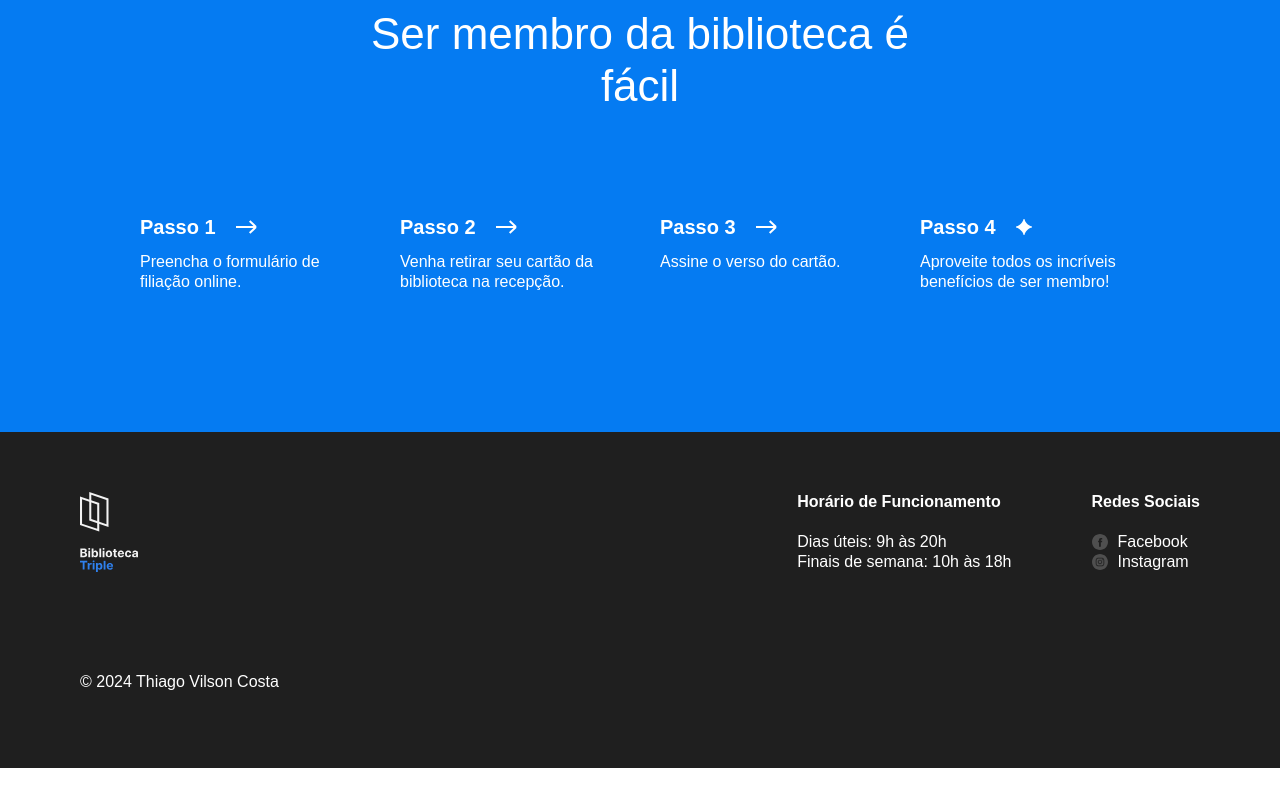
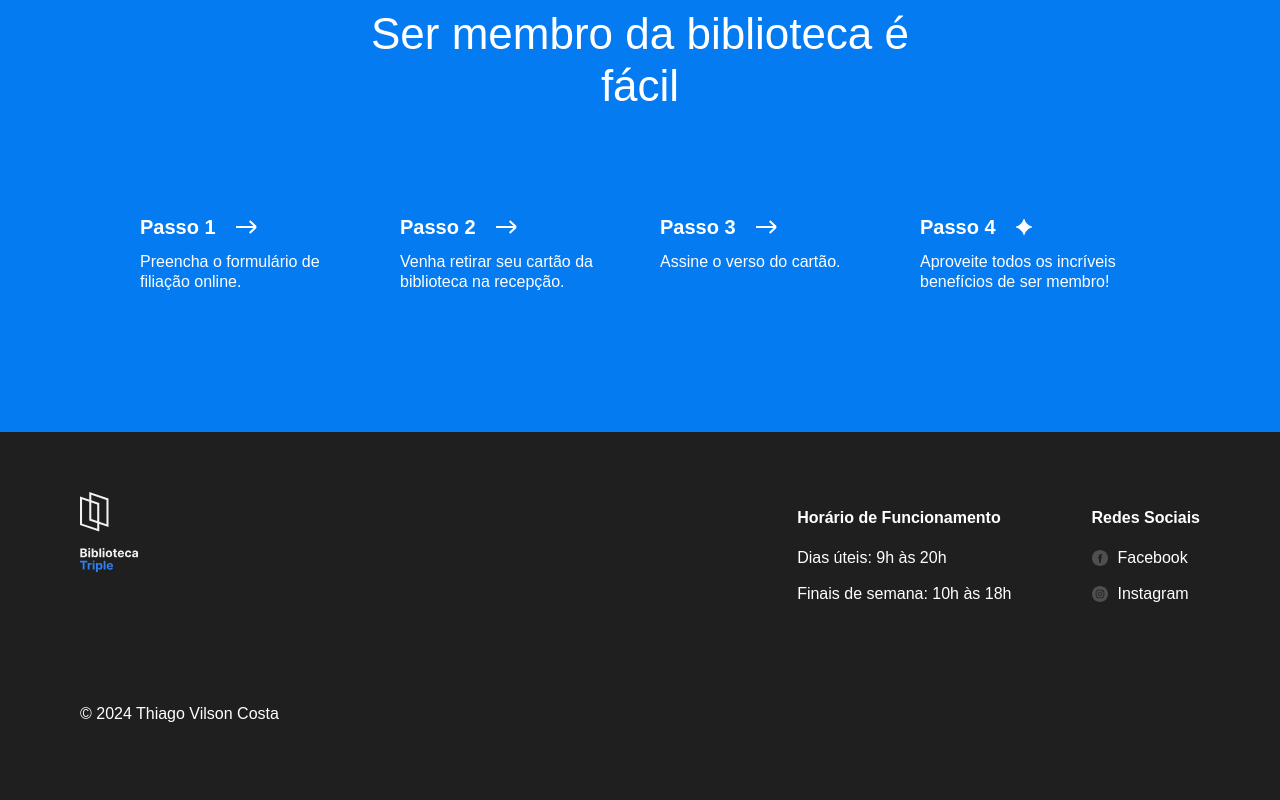
Before and after one commit to Thiagovc/web_project_library, a plain HTML site: page index.html in a window 1280 px wide. Shown: the part 3082-3882 px from the top of the page. Before the commit the page ends 3850 px from the top, so only its background shows below. Drawn offline with Linux system fonts and the light colour scheme.

Commit message:
Correção BEM

```diff
--- a/index.html
+++ b/index.html
@@ -274,21 +274,21 @@
       </main>
       <footer class="footer" id="contacts">
         <div class="footer__columns">
-          <div class="footer__columns">
+          <div class="footer__column">
             <img
               src="./images/logo_white.svg"
               alt="Imagem logo"
               class="footer__logo"
             />
           </div>
-          <div class="footer__columns footer__column_content_hours">
+          <div class="footer__column footer__column_content_hours">
             <h3 class="footer__column-heading">Horário de Funcionamento</h3>
             <ul class="footer__list">
               <li class="footer__list-item">Dias úteis: 9h às 20h</li>
               <li class="footer__list-item">Finais de semana: 10h às 18h</li>
             </ul>
           </div>
-          <div class="footer__columns footer__column_content_social">
+          <div class="footer__column footer__column_content_social">
             <h3 class="footer__column-heading">Redes Sociais</h3>
             <ul class="footer__list">
               <li class="footer__list-item">
--- a/styles/style.css
+++ b/styles/style.css
@@ -367,7 +367,7 @@ ul {
 
 .footer__column-heading {
   font-size: 16px;
-  margin: 0;
+  margin-bottom: 20px;
 }
 
 .footer__list {
@@ -375,10 +375,12 @@ ul {
   list-style-type: none;
   padding: 0;
   margin: 0;
+  gap: 16px;
 }
 
 .footer__list-item {
   font-size: 16px;
+  margin-top: 16px;
 }
 
 .footer__column-link {
```
